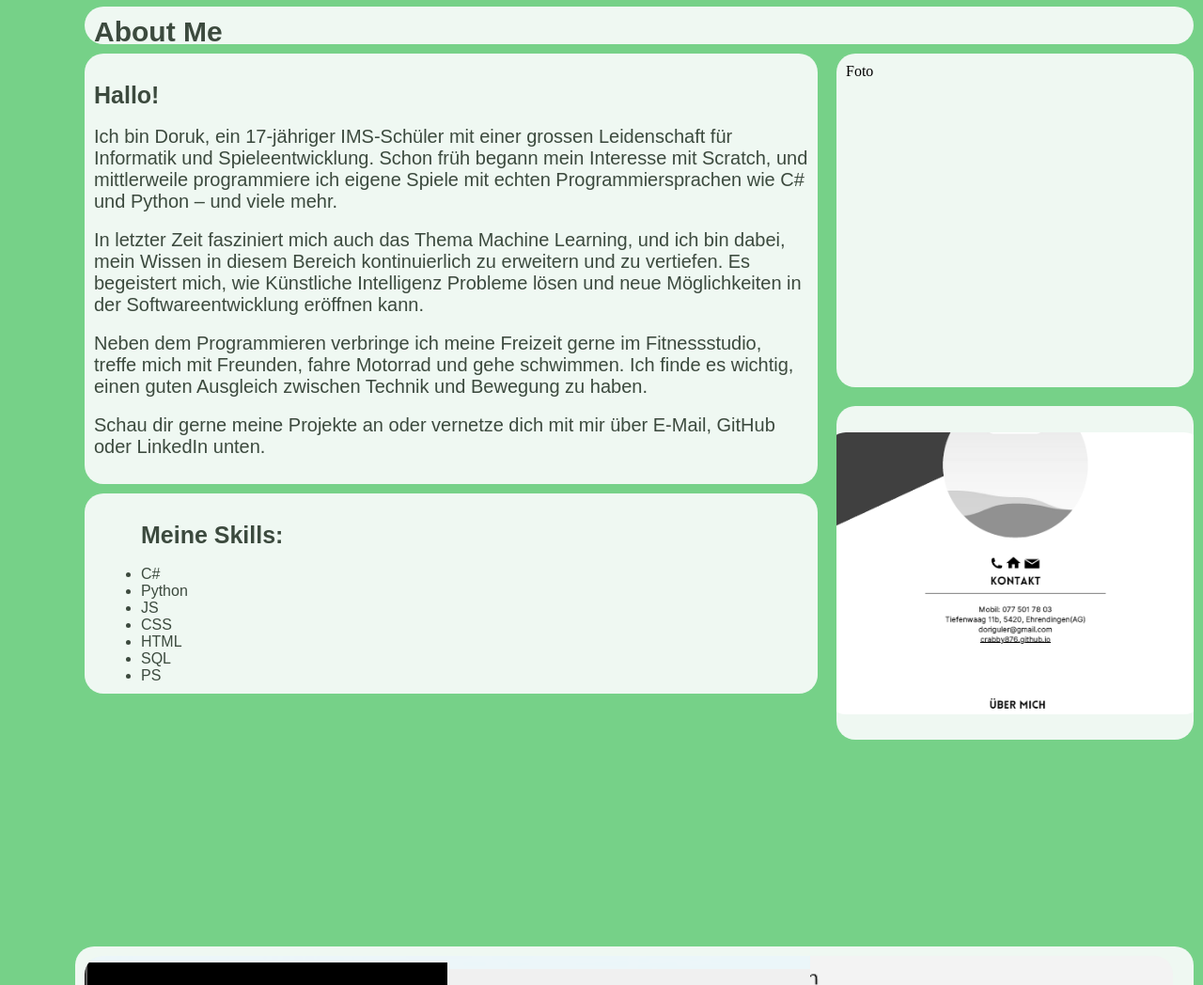
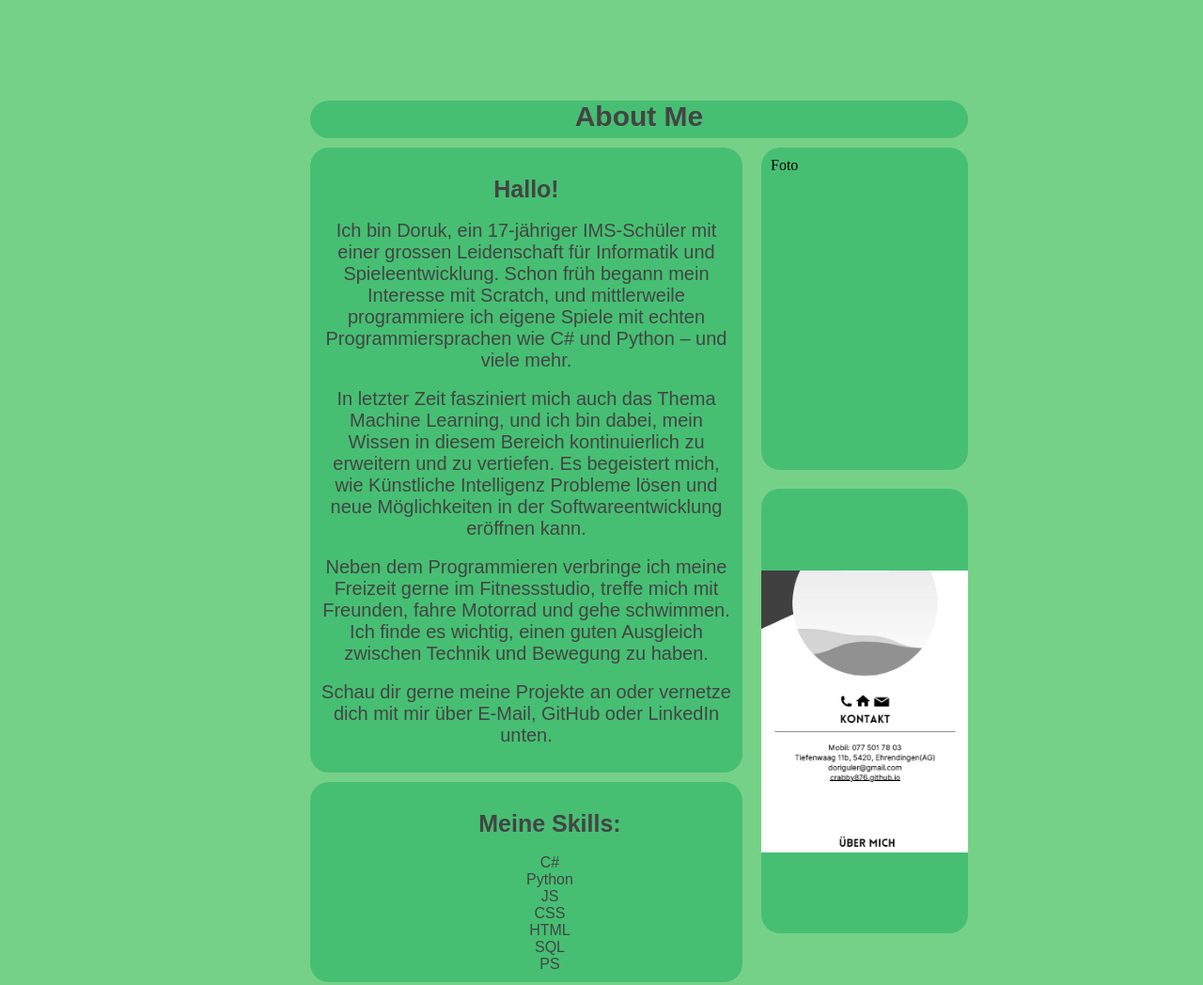
Before and after one commit to Crabby876/Crabby876.github.io, a plain HTML site: page index.html in a window 1280 px wide. Shown: the part 803-1851 px from the top of the page at 94% size. Drawn offline with Linux system fonts and the light colour scheme.

Commit message:
Add files via upload

```diff
--- a/styles.css
+++ b/styles.css
@@ -1,11 +1,11 @@
 
 :root{
     --text-primary: #3c4a3e;
-    --text-secondary: #3c4a3e;
-    --text-with-background: rgba(226, 244, 231, 0.847);
+    --text-secondary: #444;
+    --text-with-background: #dad7cd;
 
     --background: #76D188;
-    --light-background: #EFF8F2;
+    --light-background: #46bf73;
     --navbar-background: #46bf73;
 
     --selected: #3AA35D;
@@ -146,45 +146,50 @@ h1{
 }
 
 .text {
+    margin-top: 100px;
     grid-column: 2 / span 3;
     grid-row: 2;
     display: grid;
-    grid-template-columns: 2fr 1fr;
+    grid-template-columns: 1fr 2fr 1fr 1fr;
     grid-template-rows: 50px 1fr;
 
     height: 100vh;
 }
 
 #AboutMe{
-    grid-column: 1;
+    grid-column: 2;
     display: felx;
     flex-direction: column;
 }
 
 #AboutMeTitle {
-    grid-column: 1 / -1;
+    grid-column: 2 / -2;
     grid-row: 1;
     border-radius:20px ;
     margin: 10px;
-    height: 20px;
-    padding: 10px;
+    height: 30px;
+    padding-bottom: 10px;
+    text-align: center;
 
     background-color: var(--light-background);
 }
 #AboutMeText{
-    grid-column: 1;
+    grid-column: 2;
     grid-row: 2;
     background-color: var(--light-background);
     border-radius: 20px;
+    text-align: center;
 
     padding: 10px;
     margin: 10px;
 }
 #Skills{
-    grid-column: 1;
+    grid-column: 2;
     grid-row: 2;
     background-color: var(--light-background);
     border-radius: 20px;
+    text-align: center;
+
 
     padding: 10px;
     margin: 10px;
@@ -205,10 +210,12 @@ h1{
 
 #Skills ul{
     margin-left: 50px;
+    list-style: none;
+    padding: 0px;
 }
 
 .text p,h3, h2, li{
-    color: var(--text-primary);
+    color: var(--text-secondary);
     font-family:Arial, Helvetica, sans-serif;
 }
 
@@ -225,10 +232,10 @@ h2{
 }
 
 .foto-CV{
-    grid-column: 2;
+    grid-column: 3;
     grid-row: 2;
     display: grid;
-    grid-template-rows: 50% 50%;
+    grid-template-rows: 40% 60%;
 
 }
 
@@ -248,6 +255,7 @@ h2{
     justify-content: center;
     align-items: center;
     margin: 10px;
+    margin-bottom: 62px;
 
     height: 50vh - 5;
     border-radius: 20px ;
@@ -342,8 +350,8 @@ h2{
     background-color: var(--light-background);
 }
 
-.footer a{
-    color: var(--text-primary);
+.footer a, p, i{
+    color: var(--text-secondary);
 }
 
 body::-webkit-scrollbar{
```
